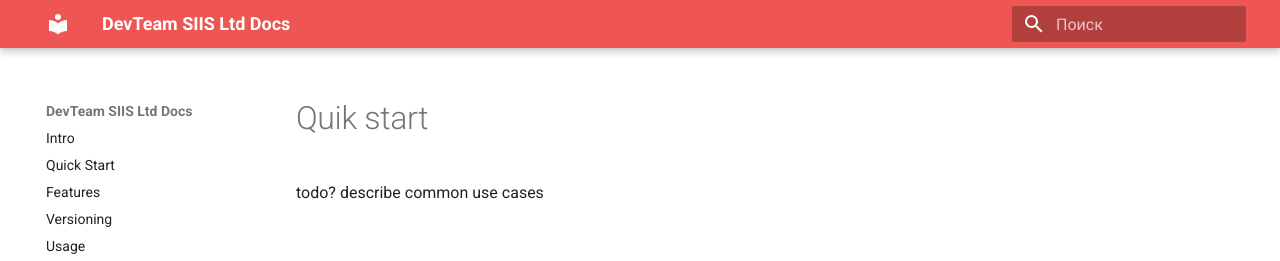
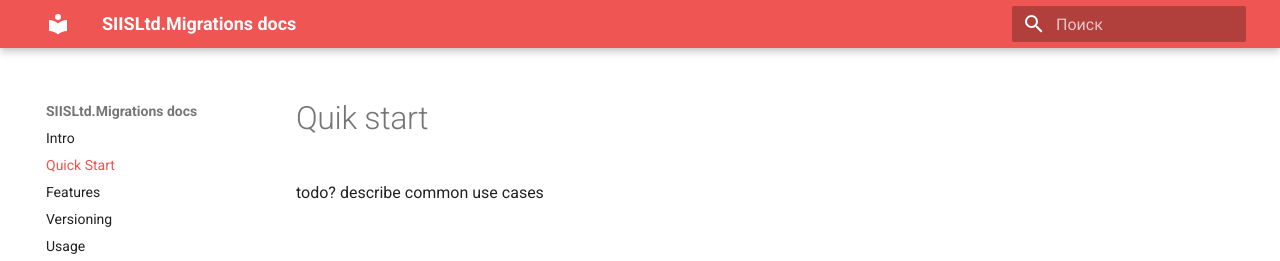
Before and after one commit to siisltd/Curiosity.Migrations, an MkDocs documentation site: the page built from docs/quickstart.md, in a window 1280 px wide. Shown: the top 261 px of the page. Built offline with MkDocs 1.6.1 and Material for MkDocs 9.7.7, drawn with Linux system fonts in a browser that asks for light colours.

Commit message:
Fixed docs articles names

```diff
--- a/mkdocs.yml
+++ b/mkdocs.yml
@@ -1,4 +1,4 @@
-site_name: DevTeam SIIS Ltd Docs
+site_name: SIISLtd.Migrations docs
 site_url: https://siisltdmigrations.rtfd.io
 site_description: SIISLtd.Migrations
 site_author: SIIS Ltd
@@ -8,7 +8,7 @@ nav:
   - 'Intro' : 'index.md'
   - 'Quick Start': 'quickstart.md'
   - 'Features': 'features.md'
-  - 'Versioning': 'verisoning.md'
+  - 'Versioning': 'verisioning.md'
   - 'Usage': 'usage.md'
 
 #theme: readthedocs
```
Also changed, not shown: docs/quickstart.md (renamed from docs/quikstart.md).
